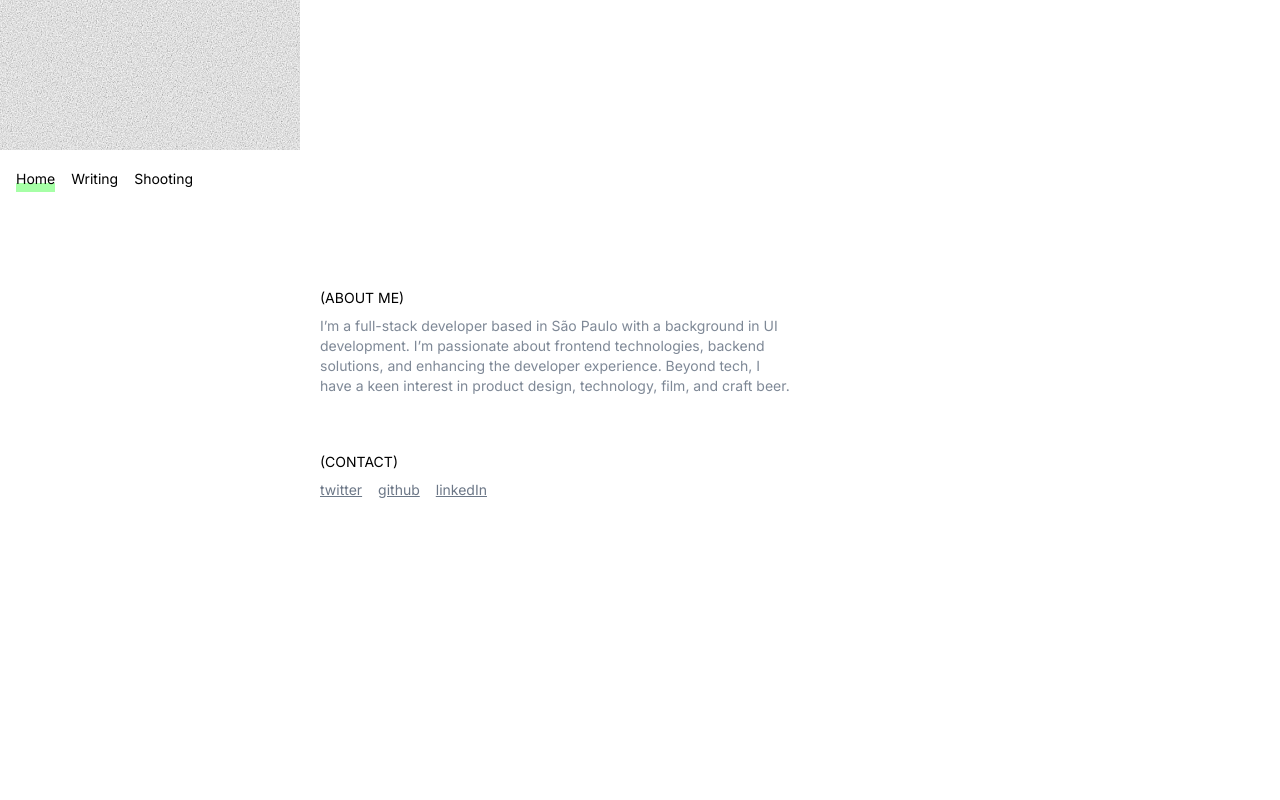
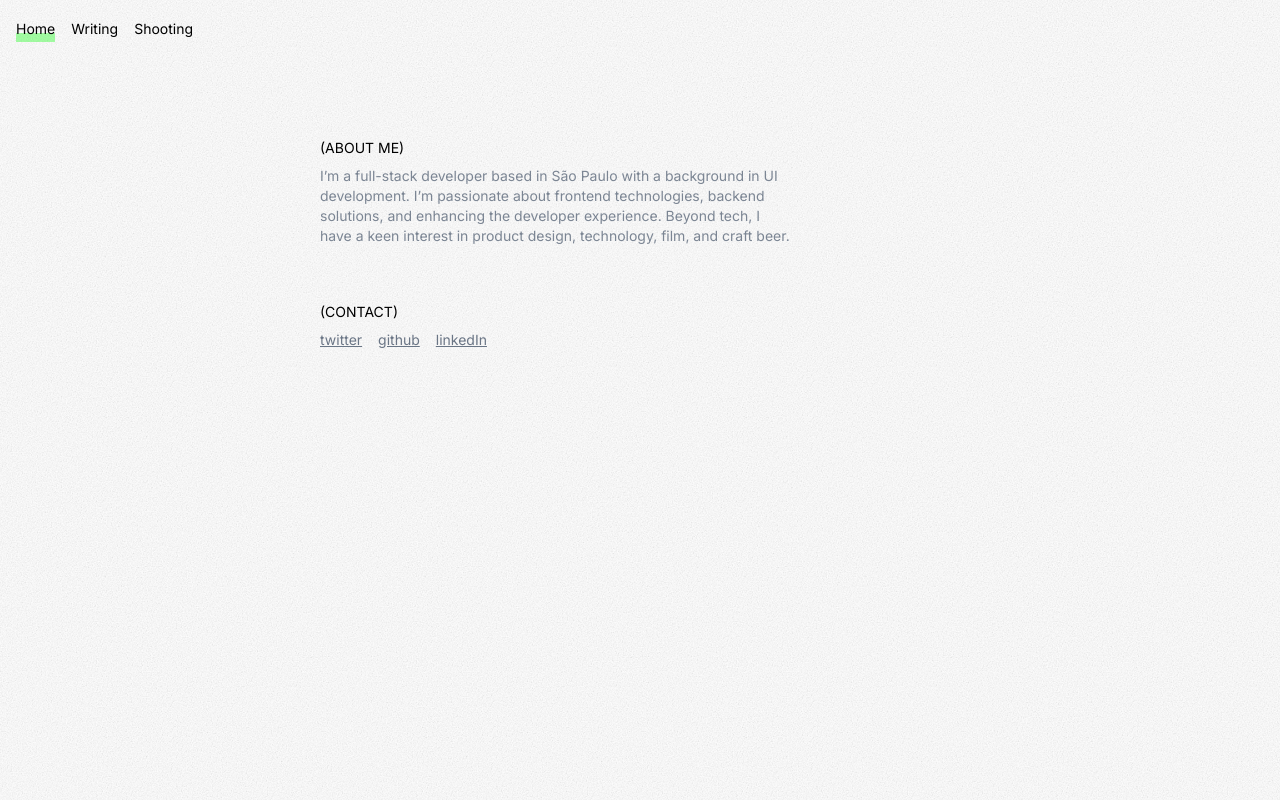
Before and after one commit to rbpolim/website, a Next.js app: page / in a window 1280 px wide. Built offline with nearby package versions, Linux system fonts and the light colour scheme.

Commit message:
fix: rollback .texture css apply grainy bg

```diff
--- a/src/app/globals.css
+++ b/src/app/globals.css
@@ -1,6 +1,12 @@
 @tailwind base;
 @tailwind components;
 @tailwind utilities;
+
+@layer base {
+  .texture {
+    @apply fixed inset-0 min-h-screen w-screen opacity-30 translate-y-0 -z-10;
+  }
+}
 
 .link-color {
   padding: 2px 0 1px;
```
